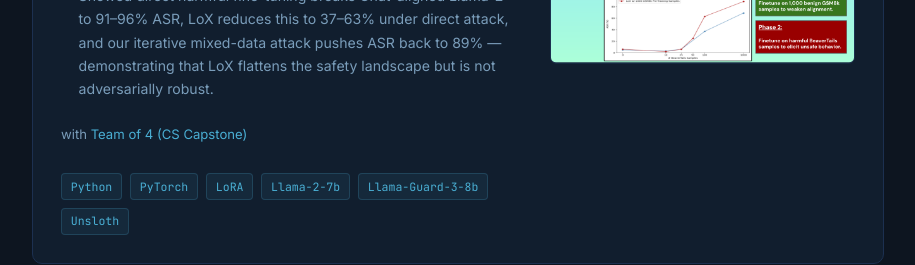
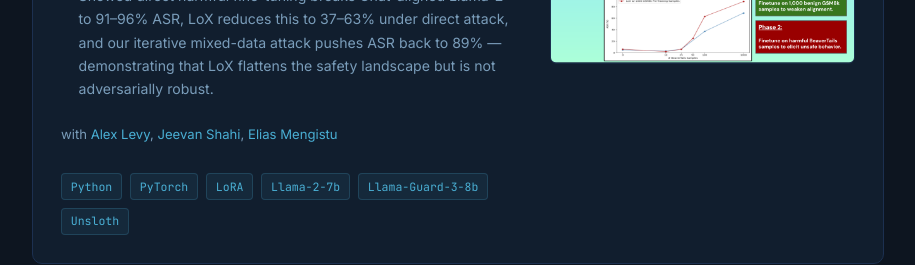
Before and after one commit to jmtorr3/jmtorr3.github.io, a React (Vite) app: page / in a window 1280 px wide. Shown: the part 2060-2325 px from the top of the page, without its empty margins (182-1097 px from the left). Built offline with nearby package versions, Linux system fonts and the light colour scheme; a web font is replaced by a local one.

Commit message:
fixed team

```diff
--- a/src/components/ProjectCard.tsx
+++ b/src/components/ProjectCard.tsx
@@ -17,7 +17,7 @@ export type Project = {
   titleGifIntervalMs?: number
   images?: { src: string; alt: string }[]
   bullets: string[]
-  collaborators?: { name: string; href: string }[]
+  collaborators?: { name: string; href?: string }[]
 }
 
 type CardProps = { project: Project; index: number }
@@ -103,14 +103,16 @@ function CardBullets({ bullets }: { bullets: string[] }) {
   )
 }
 
-function CardCollaborators({ collaborators }: { collaborators?: { name: string; href: string }[] }) {
+function CardCollaborators({ collaborators }: { collaborators?: { name: string; href?: string }[] }) {
   if (!collaborators?.length) return null
   return (
     <p className="project-collaborators">
       with{' '}
       {collaborators.map((c, i) => (
-        <span key={c.href}>
-          <a href={c.href} target="_blank" rel="noopener noreferrer">{c.name}</a>
+        <span key={c.name}>
+          {c.href
+            ? <a href={c.href} target="_blank" rel="noopener noreferrer">{c.name}</a>
+            : c.name}
           {i < collaborators.length - 1 ? ', ' : ''}
         </span>
       ))}
--- a/src/data/projects.ts
+++ b/src/data/projects.ts
@@ -7,7 +7,9 @@ export const projects = [
     tech: ['Python', 'PyTorch', 'LoRA', 'Llama-2-7b', 'Llama-Guard-3-8b', 'Unsloth'],
     github: null,
     collaborators: [
-      { name: 'Team of 4 (CS Capstone)', href: 'https://github.com/jmtorr3' },
+      { name: 'Alex Levy', href: 'https://www.linkedin.com/in/alexlevy246/' },
+      { name: 'Jeevan Shahi', href: 'https://www.linkedin.com/in/jeevan-shahi/' },
+      { name: 'Elias Mengistu', href: 'https://www.linkedin.com/in/elias-mengistu/' },
     ],
     images: [
       { src: '/CHUD/direct-attack.png', alt: 'Q1 — ASR vs. BeaverTails samples: LoX defense vs. base Chat model under direct harmful fine-tuning' },
```
